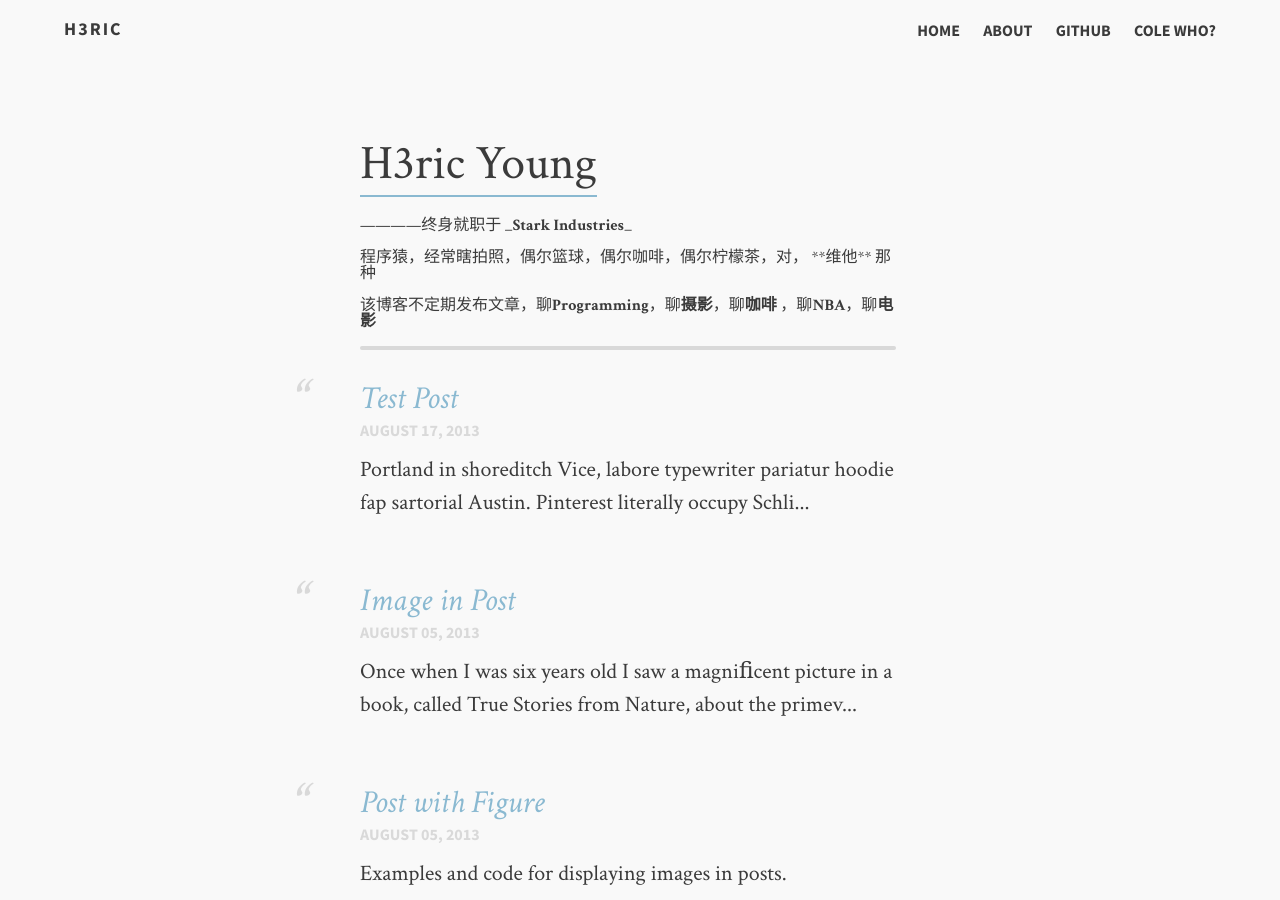
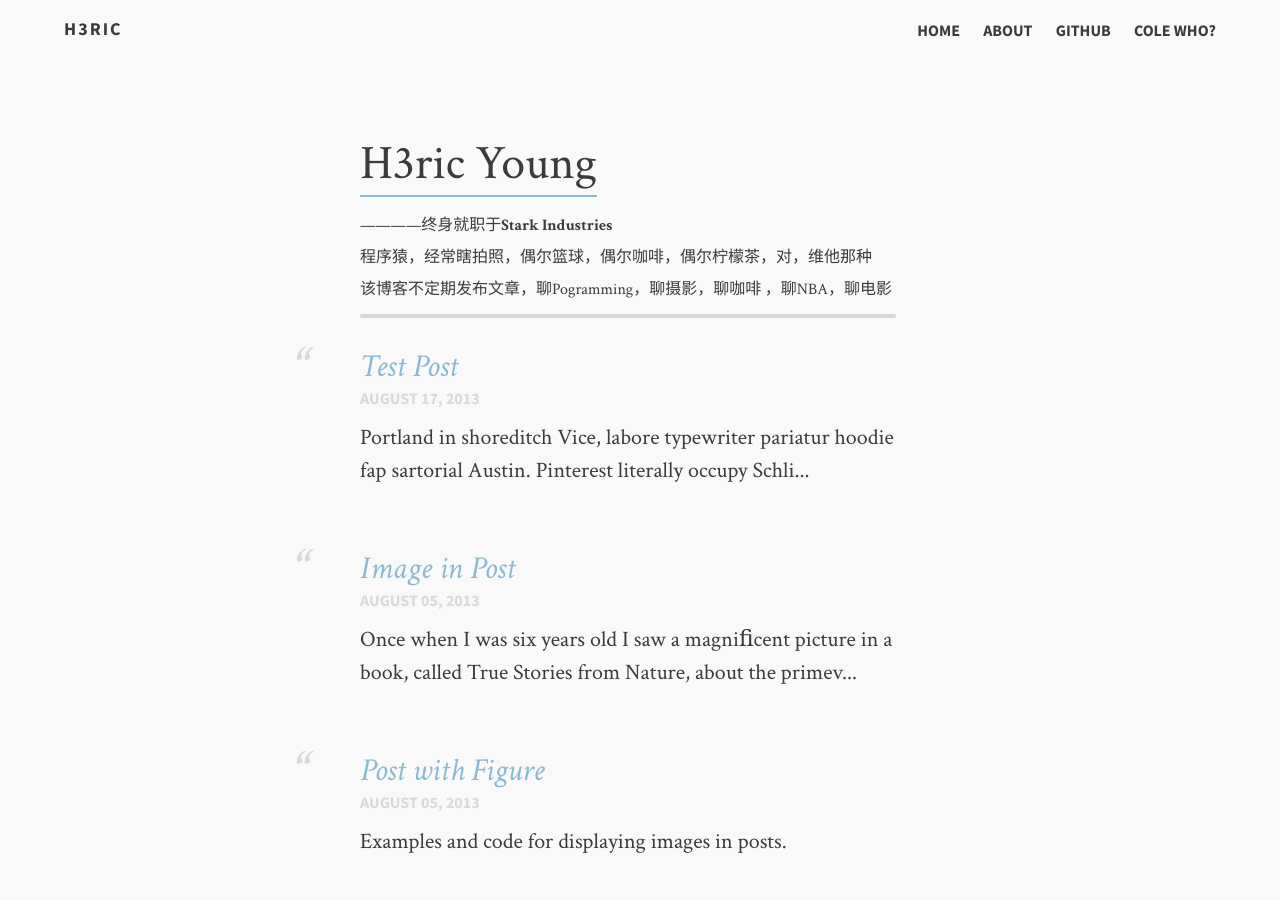
Before and after one commit to HericYoung/Blog, a Jekyll site: the page built from index.md, in a window 1280 px wide and 900 px high. Built offline with Jekyll 4.4.1, drawn with Linux system fonts in a browser that asks for light colours.

Commit message:
no message

```diff
--- a/index.md
+++ b/index.md
@@ -1,7 +1,7 @@
 ---
 layout: home
 title: "H3ric Young"
-description: ————终身就职于<strong> _Stark Industries_ </strong><br><br>程序猿，经常瞎拍照，偶尔篮球，偶尔咖啡，偶尔柠檬茶，对， **维他** 那种<br><br>该博客不定期发布文章，聊<strong>Programming</strong>，聊<strong>摄影</strong>，聊<strong>咖啡</strong> ，聊<strong>NBA</strong>，聊<strong>电影</strong><br>
+description: ————终身就职于<strong>Stark Industries</strong><br><br>程序猿，经常瞎拍照，偶尔篮球，偶尔咖啡，偶尔柠檬茶，对，维他那种<br><br>该博客不定期发布文章，聊Pogramming，聊摄影，聊咖啡 ，聊NBA，聊电影<br>
 tags: [Jekyll, theme, responsive, blog, template]
 image:
   feature: typewriter.jpg
```
